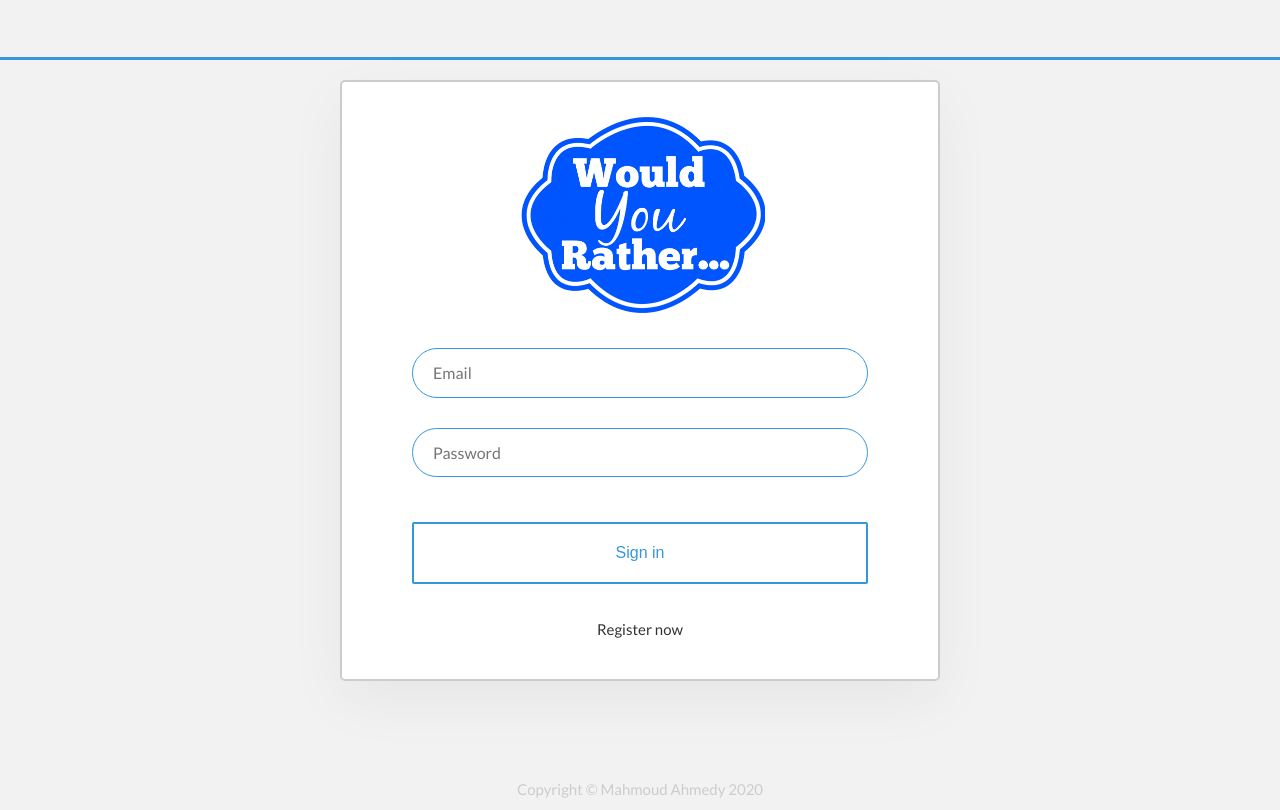
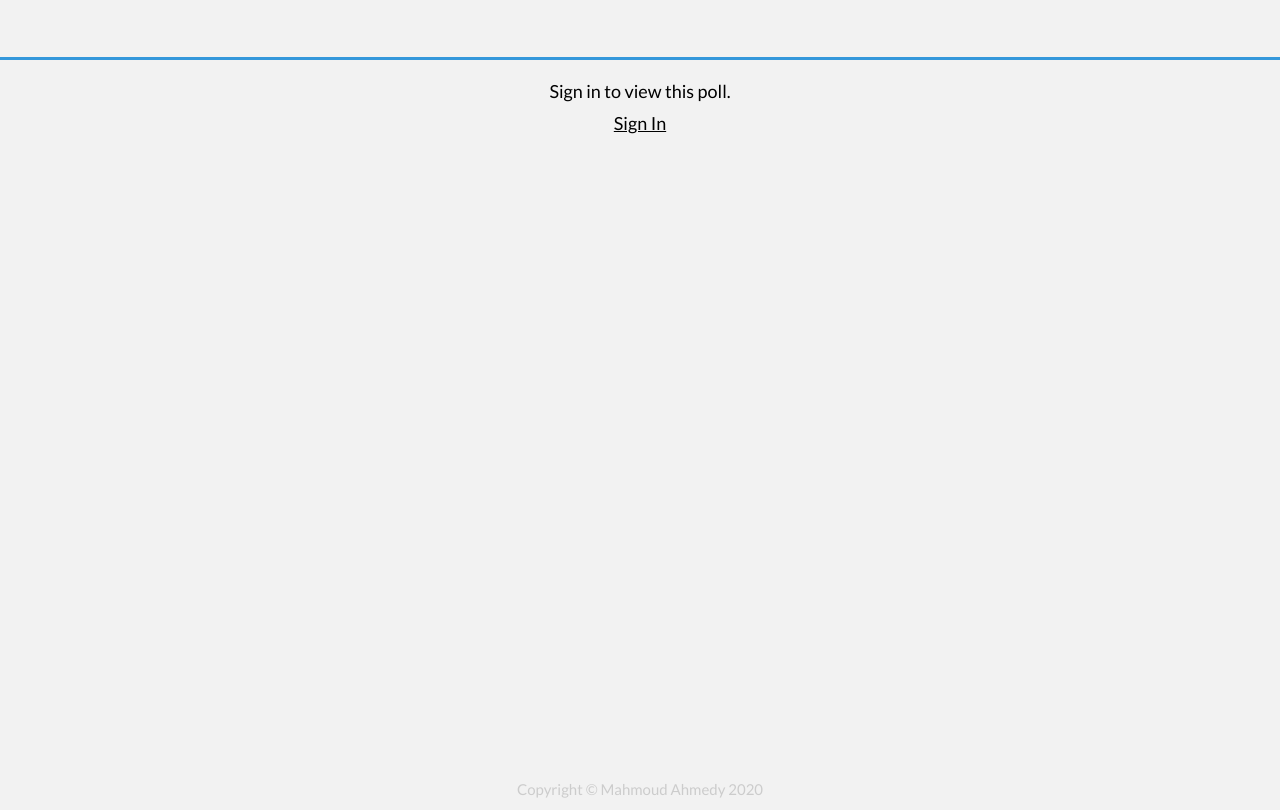
Before and after one commit to m7m9d-a7medy/reactnd-Would-you-rather, a React (Create React App) app: page /questions/1 in a window 1280 px wide. Before the commit this address led to /auth. Built offline with nearby package versions, Linux system fonts and the light colour scheme.

Commit message:
fix: Undefined element ID at render phase

```diff
--- a/src/components/pages/Auth/Auth.js
+++ b/src/components/pages/Auth/Auth.js
@@ -32,7 +32,6 @@ class Auth extends Component {
 
     handleSubmit = e => {
         e.preventDefault()
-        // console.log('Submitted', this.state)
 
         this.props.dispatch(initAuth(this.state))
     }
--- a/src/components/pages/Question/Question.js
+++ b/src/components/pages/Question/Question.js
@@ -1,18 +1,17 @@
 import React, { Component } from 'react'
 import { connect } from 'react-redux'
-import { Redirect } from 'react-router-dom'
 import classes from './Question.module.css'
 import { saveAnswer } from '../../../store/actions/questions'
 import { saveRedirectionPath } from '../../../store/actions/redirection'
-import { dummyQuestion } from '../../../utils/helpers'
+import { dummyQuestion, questionFetch } from '../../../utils/helpers'
 import NotFound from './NotFound'
+import SignInNotification from './SignInNotification'
 
 class Question extends Component {
     answerHandler = answer => {
         const { id: qid } = this.props.match.params
         const { id: uid, dispatch } = this.props
 
-        // console.log('[Answer], ', qid, uid, answer)
         dispatch(saveAnswer(uid, qid, answer))
     }
 
@@ -21,7 +20,8 @@ class Question extends Component {
         // Redirect to authentication page if not authenticated
         if (!authenticated) {
             dispatch(saveRedirectionPath(location.pathname))
-            return <Redirect to='/auth' />
+            // Sign in
+            return <SignInNotification />
         }
 
         // Destructure question data
@@ -35,8 +35,8 @@ class Question extends Component {
                 return <NotFound />
             }
             const clickHandler = !isAnswered
-                ? e => this.answerHandler(e.target.id)
-                : null
+                ? this.answerHandler
+                : () => {}
 
             const selectedOptionClasses = [classes.Option, classes.Selected].join(' ')
 
@@ -44,8 +44,7 @@ class Question extends Component {
                 <div
                     key={opKey}
                     className={isAnswered === opKey ? selectedOptionClasses : classes.Option}
-                    id={opKey}
-                    onClick={clickHandler}>
+                    onClick={() => clickHandler(opKey)}>
                     <p>{options[opKey].text}</p>
                     {isAnswered ? (
                         <p>
@@ -73,6 +72,8 @@ class Question extends Component {
 
 const mapStateToProps = ({ authedUserData, questions, users, loading }, { match }) => {
     // Double check
+    let question = null
+    let exists = null
     if (
         authedUserData
         && Object.keys(questions).length !== 0
@@ -80,33 +81,21 @@ const mapStateToProps = ({ authedUserData, questions, users, loading }, { match
     ) {
         const questionId = match.params.id
         if (questions[questionId]) {
-            const { id } = authedUserData
-            const { author, optionOne, optionTwo } = questions[questionId]
-            const { name: authorName, avatarURL } = users[author]
-            const isAnswered = users[id].answers[questionId] ? users[id].answers[questionId] : null
-            const totalVotes = optionOne.votes.length + optionTwo.votes.length
-            const options = { optionOne, optionTwo }
-
-            return {
-                authenticated: authedUserData !== null,
-                exists: true,
-                loading,
-                options, authorName, isAnswered, avatarURL, id, totalVotes
-            }
+            exists = true
+            question = questionFetch(questionId, authedUserData, questions, users)
         } else {
-            return {
-                authenticated: authedUserData !== null,
-                exists: false,
-                loading,
-                ...dummyQuestion
-            }
+            exists = false
+            question = dummyQuestion
         }
     } else {
-        return {
-            authenticated: authedUserData !== null,
-            loading,
-            ...dummyQuestion
-        }
+        question = dummyQuestion
+    }
+
+    return {
+        authenticated: authedUserData !== null,
+        exists,
+        loading,
+        ...question
     }
 }
 
--- /dev/null
+++ b/src/components/pages/Question/SignInNotification.js
@@ -0,0 +1,23 @@
+import React from 'react'
+import { Link } from 'react-router-dom'
+
+const SignInNotification = props => {
+    return (
+        <div style={{
+            fontSize: '1.8rem',
+            textAlign: 'center'
+        }}>
+            Sign in to view this poll.
+
+            <Link to='/auth' style={{
+                color: 'black',
+                display: 'block',
+                marginTop: '1rem'
+            }}>
+                Sign In
+            </Link>
+        </div>
+    )
+}
+
+export default SignInNotification
--- a/src/utils/_DATA.js
+++ b/src/utils/_DATA.js
@@ -2,7 +2,7 @@ export let users = {
     sarahedo: {
         id: 'sarahedo',
         name: 'Sarah Edo',
-        avatarURL: '',
+        avatarURL: 'https://firebasestorage.googleapis.com/v0/b/ahmedy-would-you-rather.appspot.com/o/users%2Fsarahedo%2Favatar.jpg?alt=media&token=01a4a690-370d-4e5f-9b99-f3a9d7e83c71',
         answers: {
             "8xf0y6ziyjabvozdd253nd": 'optionOne',
             "6ni6ok3ym7mf1p33lnez": 'optionTwo',
@@ -14,7 +14,7 @@ export let users = {
     tylermcginnis: {
         id: 'tylermcginnis',
         name: 'Tyler McGinnis',
-        avatarURL: '',
+        avatarURL: 'https://firebasestorage.googleapis.com/v0/b/ahmedy-would-you-rather.appspot.com/o/users%2Ftylermcginnis%2Favatar.jpg?alt=media&token=5489069a-30fb-433f-afff-81c9db36e366',
         answers: {
             "vthrdm985a262al8qx3do": 'optionOne',
             "xj352vofupe1dqz9emx13r": 'optionTwo',
@@ -24,7 +24,7 @@ export let users = {
     johndoe: {
         id: 'johndoe',
         name: 'John Doe',
-        avatarURL: '',
+        avatarURL: 'https://firebasestorage.googleapis.com/v0/b/ahmedy-would-you-rather.appspot.com/o/users%2Fjohndoe%2Favatar.png?alt=media&token=f4f9e3d6-6ae3-4c79-a475-2de4c75ad450',
         answers: {
             "xj352vofupe1dqz9emx13r": 'optionOne',
             "vthrdm985a262al8qx3do": 'optionTwo',
--- a/src/utils/helpers.js
+++ b/src/utils/helpers.js
@@ -21,10 +21,23 @@ export function formatQuestion({ optionOneText, optionTwoText, author }) {
 }
 
 export const dummyQuestion = {
-    options: [null, null],
+    options: { optionOne: { text: '', votes: [] }, optionTwo: { text: '', votes: [] } },
     timestamp: 0,
     authorName: '',
     isAnswered: null,
     avatarURL: profile,
     id: ''
 }
+
+export const questionFetch = (questionId, authedUserData, questions, users) => {
+    const { id } = authedUserData
+    const { author, optionOne, optionTwo } = questions[questionId]
+    const { name: authorName, avatarURL } = users[author]
+    const isAnswered = users[id].answers[questionId] ? users[id].answers[questionId] : null
+    const totalVotes = optionOne.votes.length + optionTwo.votes.length
+    const options = { optionOne, optionTwo }
+
+    return {
+        options, authorName, isAnswered, avatarURL, id, totalVotes
+    }
+}
```
